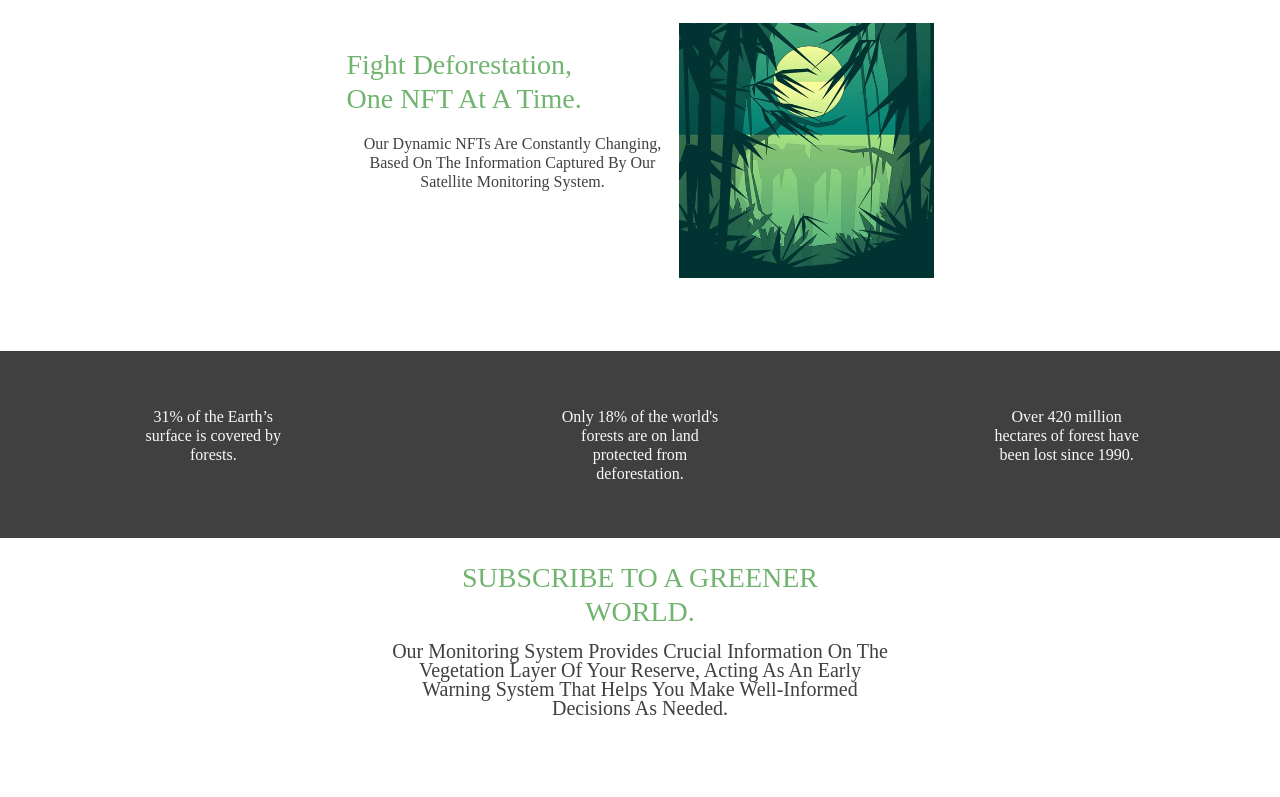
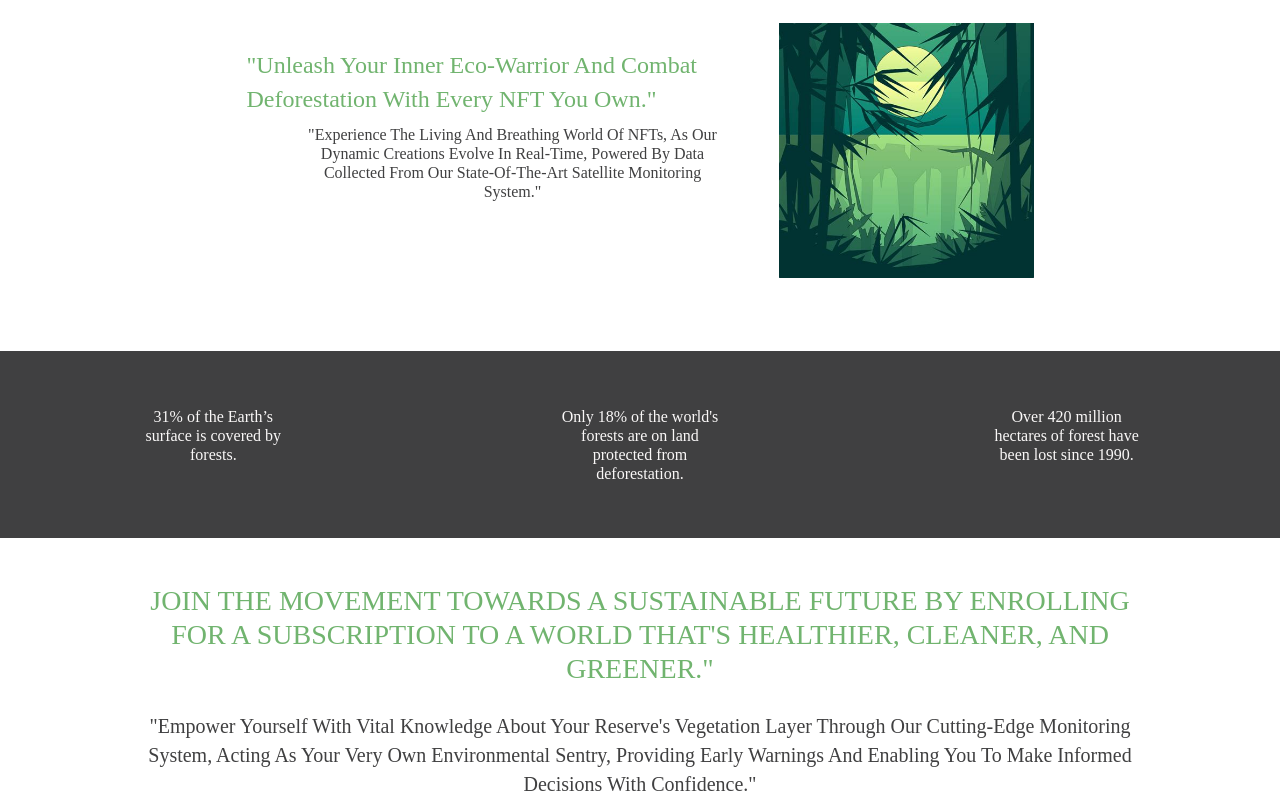
Before and after one commit to F3-Buidlers/Leaf-Track, a React app: page / in a window 1280 px wide. Shown: the part 155-952 px from the top of the page. Built offline with nearby package versions, Linux system fonts and the light colour scheme; a web font is replaced by a local one.

Commit message:
Home page done

```diff
--- a/src/components/LeafTrackHome/LeafTrackHome.scss
+++ b/src/components/LeafTrackHome/LeafTrackHome.scss
@@ -12,31 +12,31 @@
     &-header {
       margin: 0px;
       padding: 0px;
-      width: 332px;
+      width: 532px;
       height: 204px;
 
       &__title {
         margin-bottom: 18px;
-        width: 264px;
+        width: 464px;
         height: 68px;
         font-style: normal;
         font-weight: 500;
-        font-size: 28px;
+        font-size: 24px;
         line-height: 34px;
         color: #71b46f;
-
         text-transform: capitalize;
       }
 
       &__description {
         margin-bottom: 27px;
-        width: 332px;
+        width: 432px;
         height: 57px;
         font-style: normal;
         font-weight: 300;
         font-size: 16px;
         line-height: 19px;
         color: #404041;
+          margin-top: 50px;
           display: flex;
           flex-direction: column;
           margin: auto;
@@ -109,7 +109,7 @@
     height: 270px;
 
     &__title {
-      width: 401px;
+      width: 1001px;
       height: 34px;
       margin-left: 72px;
       font-style: normal;
@@ -122,19 +122,20 @@
       justify-content: center;
       text-align: center;
       margin: auto;
-      margin-top: 40px;
+      margin-top: 80px;
       padding: 10px;
       text-transform: uppercase;
+      margin-bottom: 60px;
     }
 
     &__description {
       margin-left: 72px;
-      width: 504px;
+      width: 1001px;
       height: 57px;
       font-style: normal;
       font-weight: 300;
       font-size: 20px;
-      line-height: 19px;
+      line-height: 29px;
       color: #404041;
       display: flex;
       text-align: center;
--- a/src/components/LeafTrackHome/index.js
+++ b/src/components/LeafTrackHome/index.js
@@ -9,11 +9,10 @@ export function LeafTrackHome() {
         <div className="home-container">
           <div className="home-container-header">
             <p className="home-container-header__title">
-              fight deforestation, one NFT at a time.
+              "Unleash your inner eco-warrior and combat deforestation with every NFT you own."
             </p>
             <p className="home-container-header__description">
-              our dynamic NFTs are constantly changing, based on the information
-              captured by our satellite monitoring system.
+              "Experience the living and breathing world of NFTs, as our dynamic creations evolve in real-time, powered by data collected from our state-of-the-art satellite monitoring system."
             </p>
             {/* <div className="home-container-header__browser">
               <p>BROWSER NOW</p>
@@ -36,11 +35,9 @@ export function LeafTrackHome() {
           </p>
         </div>
         <div className="home-subscribe">
-          <p className="home-subscribe__title">subscribe to a greener world.</p>
+          <p className="home-subscribe__title">Join the movement towards a sustainable future by enrolling for a subscription to a world that's healthier, cleaner, and greener."</p>
           <p className="home-subscribe__description">
-            our monitoring system provides crucial information on the vegetation
-            layer of your reserve, acting as an early warning system that helps
-            you make well-informed decisions as needed.
+            "Empower yourself with vital knowledge about your reserve's vegetation layer through our cutting-edge monitoring system, acting as your very own environmental sentry, providing early warnings and enabling you to make informed decisions with confidence."
           </p>
           {/* <div className="home-subscribe__browser">
             <p>LEAR MORE</p>
```
